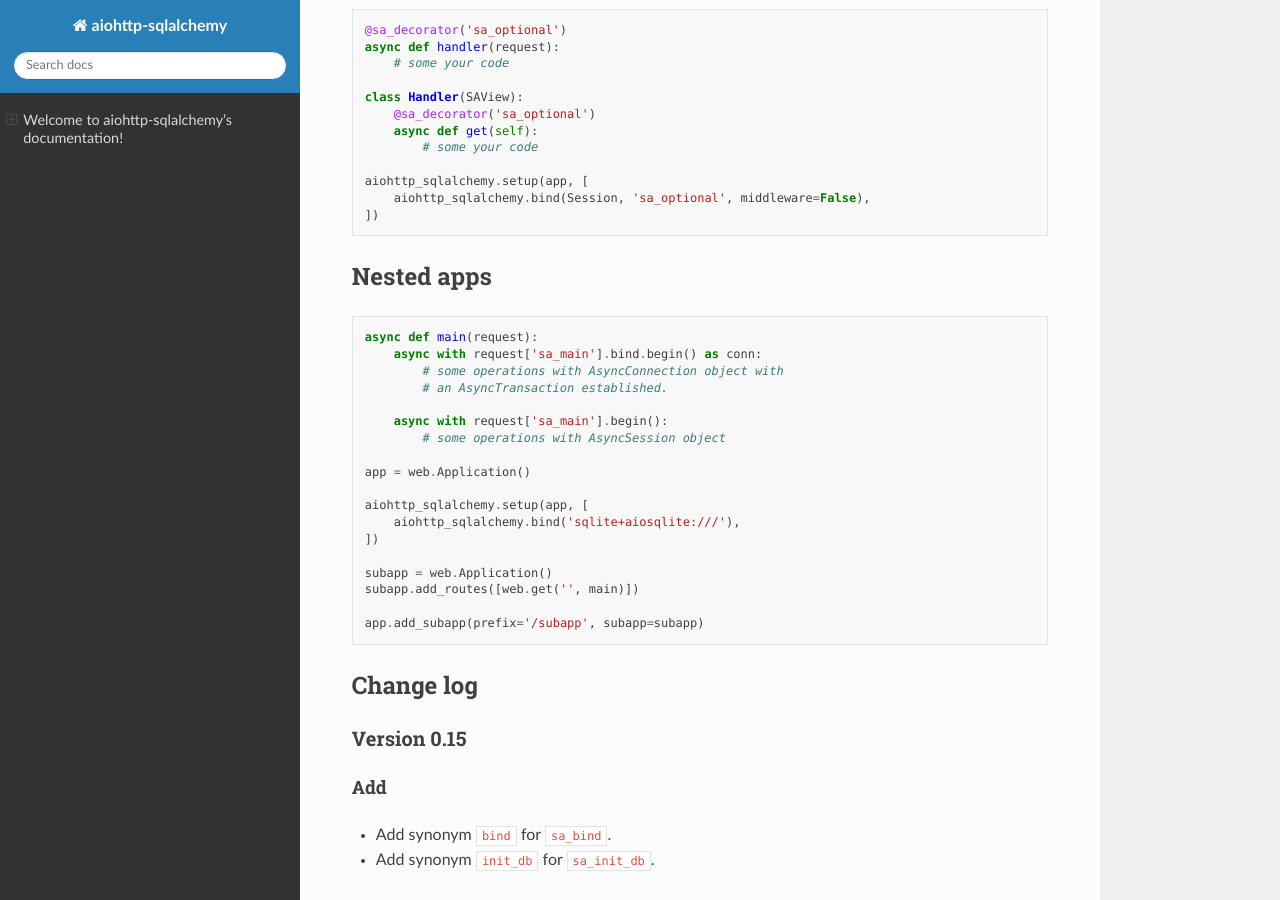
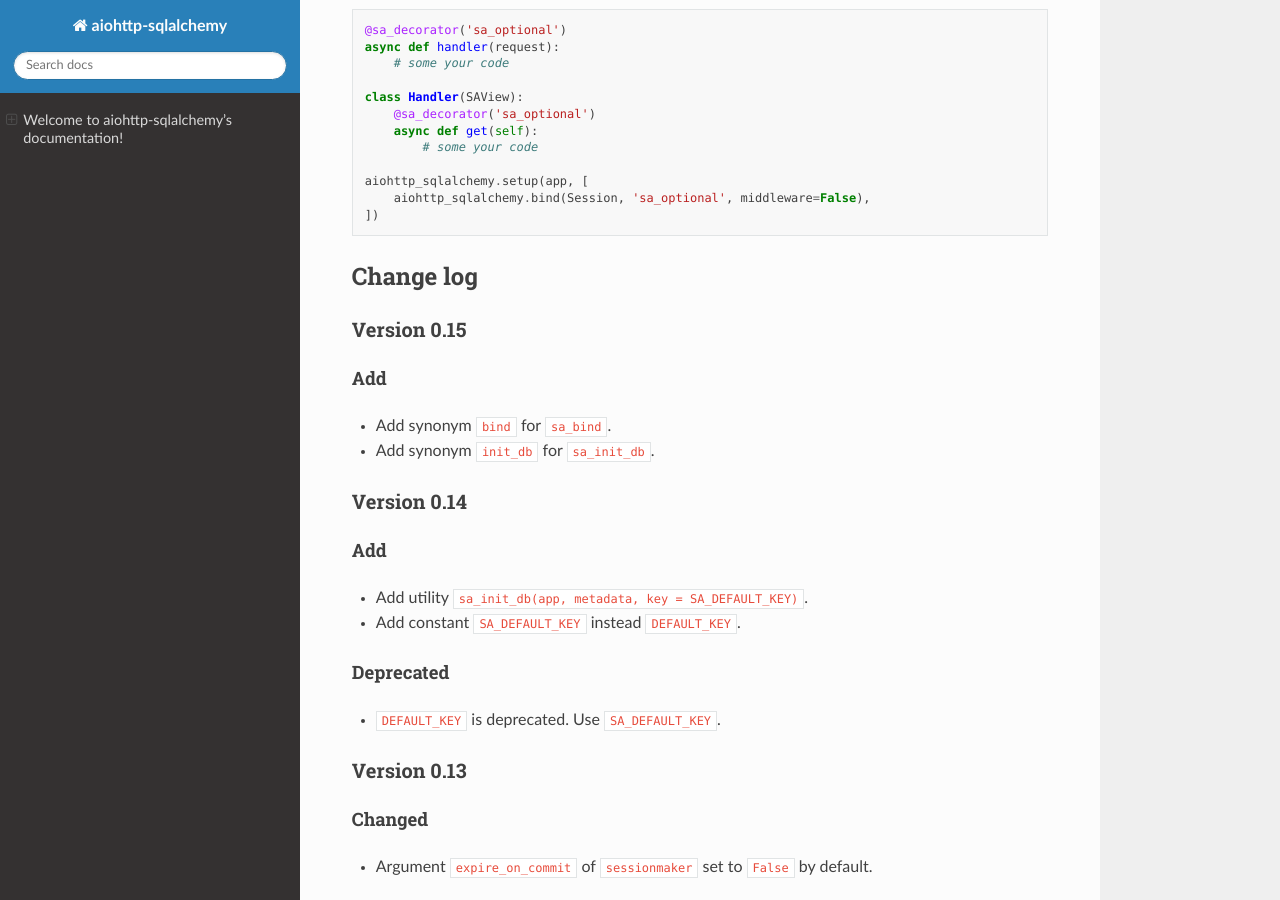
Before and after one commit to ri-gilfanov/aiohttp-sqlalchemy, a Sphinx documentation site: the page built from docs/index.rst, in a window 1280 px wide and 900 px high, scrolled down 3322 px. Built offline with Sphinx 7.4.7 and the Read the Docs theme 2.0.0, drawn with Linux system fonts in a browser that asks for light colours; some of the changed text lies outside the part shown.

Commit message:
Change docs section `Nested apps` to short overview feature item

```diff
--- a/README.rst
+++ b/README.rst
@@ -35,7 +35,8 @@
 * initializing asynchronous sessions through a decorators;
 * simple access to one asynchronous session by default key;
 * preventing attributes from being expired after commit by default;
-* support for different types of request handlers.
+* support for different types of request handlers;
+* support nested applications.
 
 
 Documentation
--- a/docs/index.rst
+++ b/docs/index.rst
@@ -208,30 +209,6 @@
   ])
 
 
-Nested apps
------------
-.. code-block:: python
-
-  async def main(request):
-      async with request['sa_main'].bind.begin() as conn:
-          # some operations with AsyncConnection object with
-          # an AsyncTransaction established.
-
-      async with request['sa_main'].begin():
-          # some operations with AsyncSession object
-
-  app = web.Application()
-
-  aiohttp_sqlalchemy.setup(app, [
-      aiohttp_sqlalchemy.bind('sqlite+aiosqlite:///'),
-  ])
-
-  subapp = web.Application()
-  subapp.add_routes([web.get('', main)])
-
-  app.add_subapp(prefix='/subapp', subapp=subapp)
-
-
 Change log
 ----------
 Version 0.15
```
Also changed, not shown: other parts of docs/index.rst (+2 -1 lines).
